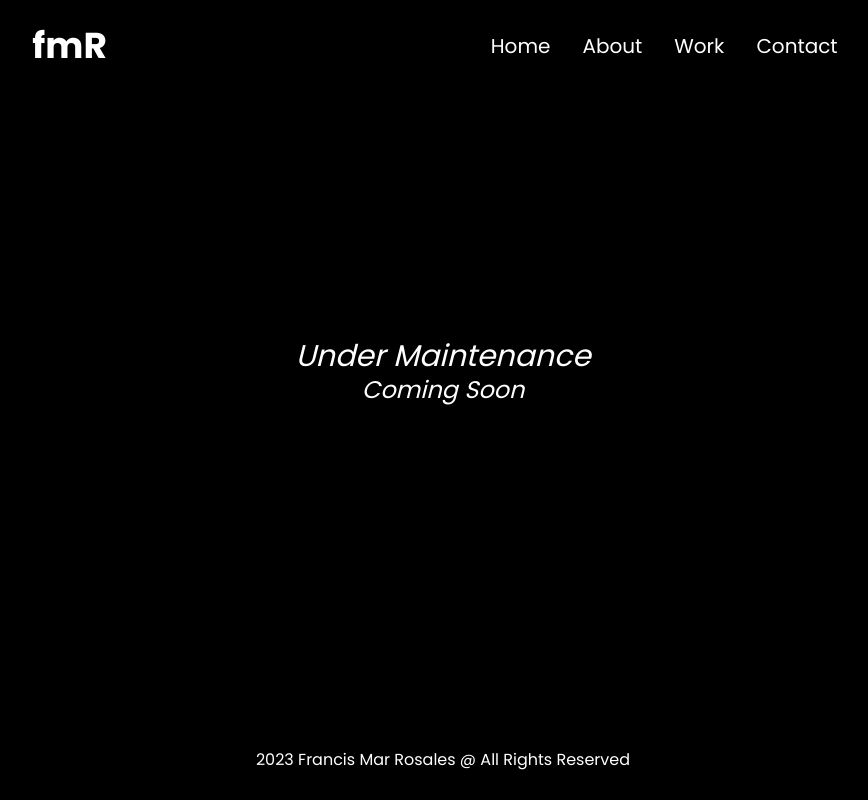
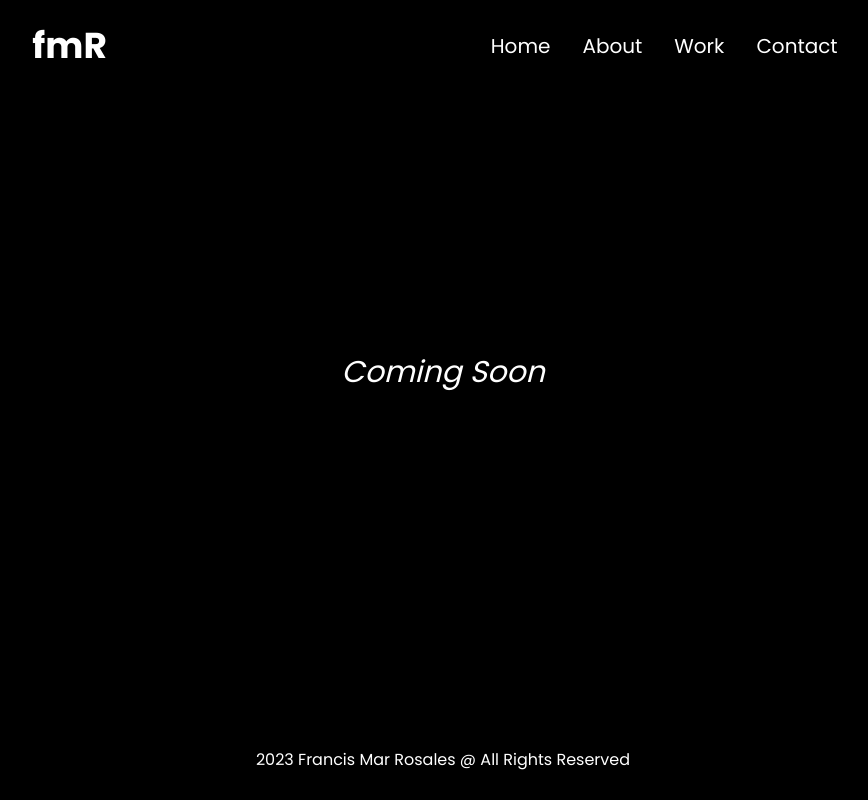
Before and after one commit to kitdea/next-tailwindcss-keithdev, a Next.js app: page /Work in a window 1280 px wide. Shown: the whole page, without its empty margins (197-1065 px from the left). Built offline with nearby package versions, Linux system fonts and the light colour scheme.

Commit message:
deleted h2 tag in work page

```diff
--- a/src/pages/About.js
+++ b/src/pages/About.js
@@ -12,7 +12,7 @@ const About = () => {
 
       <div className="sm:w-full m-w-[1240px] max-w-screen-xl text-white m-auto flex flex-col align-middle justify-center h-[90vh] bg-fixed bg-black">
       <div>
-        <h1 className="text-7xl md:text-7xl font-bold">About Me</h1>
+        <h1 className="text-7xl md:text-7xl font-bold mb-10">About Me</h1>
         <p className="text-xl mb-4">
           Hi there! My name is Francis and I am a Web Developer, Designer, and SEO Specialist based in Philippines.
         </p>
--- a/src/pages/Work.js
+++ b/src/pages/Work.js
@@ -12,8 +12,7 @@ const Work = () => {
 
       <div className="sm:w-full m-w-[1240px] max-w-screen-xl text-white m-auto flex flex-col align-middle justify-center h-[90vh] bg-fixed bg-black">
         <div>
-          <h1 className='text-3xl text-center italic'>Under Maintenance</h1>
-          <h2 className='text-2xl text-center italic'>Coming Soon</h2>
+          <h1 className='text-3xl text-center italic'>Coming Soon</h1>
         </div>
       </div>
     </div>
```
